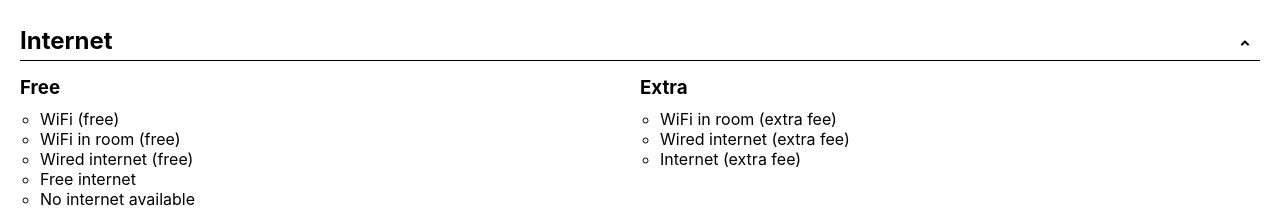
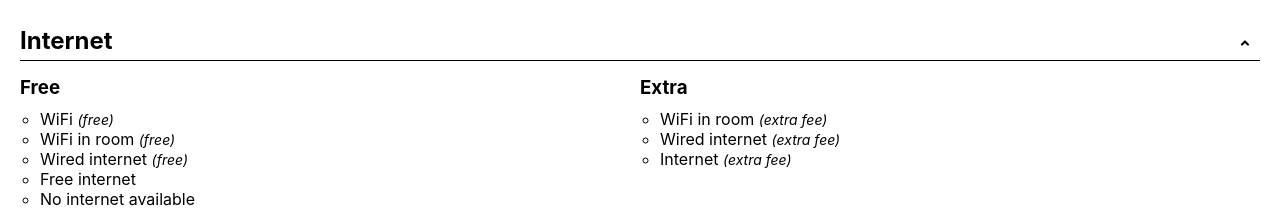
Before and after one commit to inesppino/service-category, a React (Create React App) app: page / in a window 1280 px wide. Shown: the top 219 px of the page. Built offline with nearby package versions, Linux system fonts and the light colour scheme.

Commit message:
feat(servicecategorylist): agregado el span para las parentesis

```diff
--- a/src/components/ServiceCategoryList.js
+++ b/src/components/ServiceCategoryList.js
@@ -9,6 +9,13 @@ class ServiceCategoryList extends Component {
         <h3>{titleList}</h3>
       <ul>
         {list.map(category => {
+          if(category.Caption.includes('(')){
+            return (
+            <li key={category.Id}>{category.Caption.split('(')[0]} <span>{'(' + category.Caption.split('(')[1]}</span></li>
+            )
+          } else {
+
+          }
           return (<li key={category.Id}>{category.Caption}</li>)
         })}
       </ul>
```
